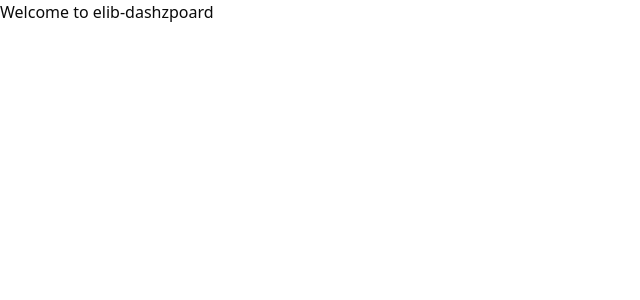
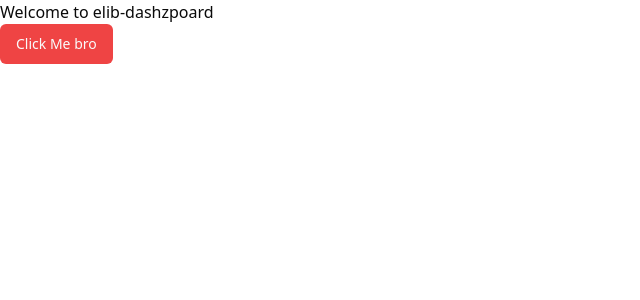
Before and after one commit to KisanD13/elib-dashboard, a React (Vite) app: page / in a window 1280 px wide. Shown: the top 300 px of the page, without its empty margins (0-640 px from the left). Built offline with nearby package versions, Linux system fonts and the light colour scheme.

Commit message:
test shad cn btn

```diff
--- a/src/App.tsx
+++ b/src/App.tsx
@@ -1,7 +1,10 @@
+import { Button } from "@/components/ui/button";
+
 function App() {
   return (
     <>
       <h1>Welcome to elib-dashzpoard</h1>
+      <Button variant={"destructive"}>Click Me bro</Button>
     </>
   );
 }
--- /dev/null
+++ b/src/components/ui/button.tsx
@@ -0,0 +1,56 @@
+import * as React from "react";
+import { Slot } from "@radix-ui/react-slot";
+import { cva, type VariantProps } from "class-variance-authority";
+
+import { cn } from "@/lib/utils";
+
+const buttonVariants = cva(
+  "inline-flex items-center justify-center whitespace-nowrap rounded-md text-sm font-medium ring-offset-background transition-colors focus-visible:outline-none focus-visible:ring-2 focus-visible:ring-ring focus-visible:ring-offset-2 disabled:pointer-events-none disabled:opacity-50",
+  {
+    variants: {
+      variant: {
+        default: "bg-primary text-primary-foreground hover:bg-primary/90",
+        destructive:
+          "bg-destructive text-destructive-foreground hover:bg-destructive/90",
+        outline:
+          "border border-input bg-background hover:bg-accent hover:text-accent-foreground",
+        secondary:
+          "bg-secondary text-secondary-foreground hover:bg-secondary/80",
+        ghost: "hover:bg-accent hover:text-accent-foreground",
+        link: "text-primary underline-offset-4 hover:underline",
+      },
+      size: {
+        default: "h-10 px-4 py-2",
+        sm: "h-9 rounded-md px-3",
+        lg: "h-11 rounded-md px-8",
+        icon: "h-10 w-10",
+      },
+    },
+    defaultVariants: {
+      variant: "default",
+      size: "default",
+    },
+  }
+);
+
+export interface ButtonProps
+  extends React.ButtonHTMLAttributes<HTMLButtonElement>,
+    VariantProps<typeof buttonVariants> {
+  asChild?: boolean;
+}
+
+const Button = React.forwardRef<HTMLButtonElement, ButtonProps>(
+  ({ className, variant, size, asChild = false, ...props }, ref) => {
+    const Comp = asChild ? Slot : "button";
+    return (
+      <Comp
+        className={cn(buttonVariants({ variant, size, className }))}
+        ref={ref}
+        {...props}
+      />
+    );
+  }
+);
+Button.displayName = "Button";
+
+export { Button, buttonVariants };
```
Also changed, not shown: package.json (+11 -1 lines), 1 other file (tests, documents, lock files or other folders).
